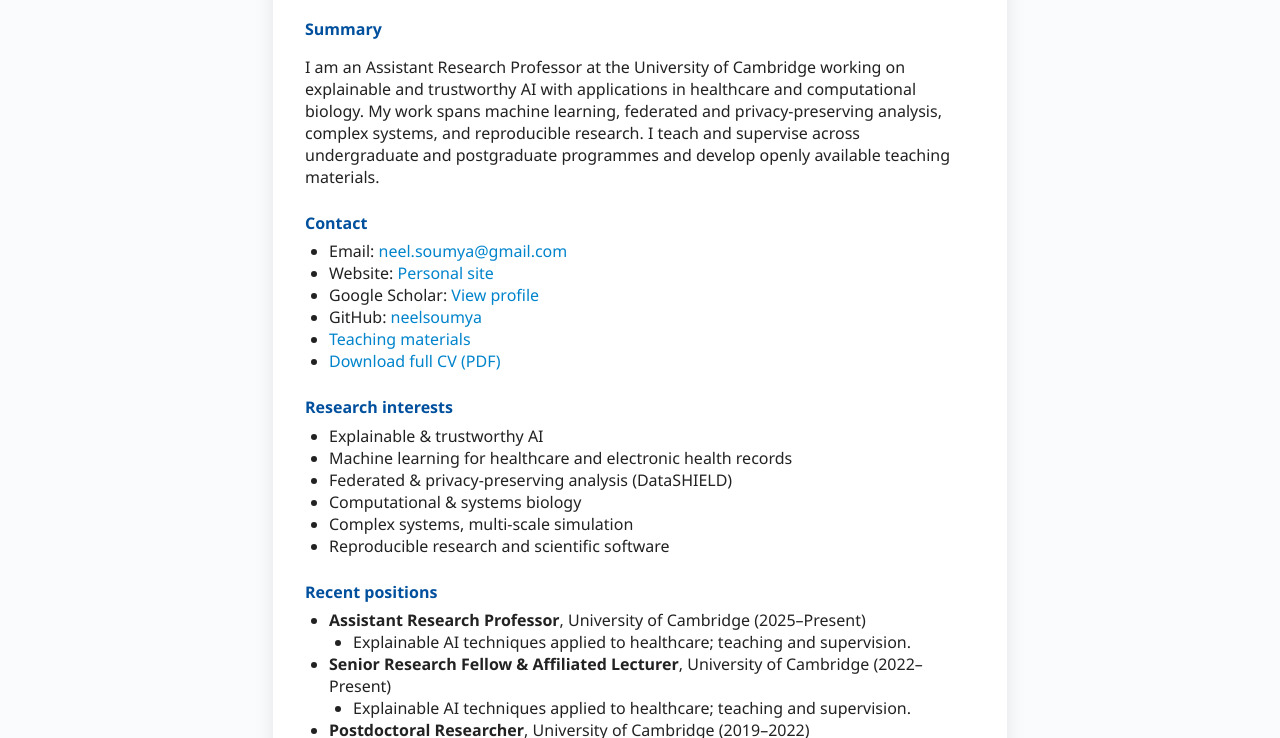
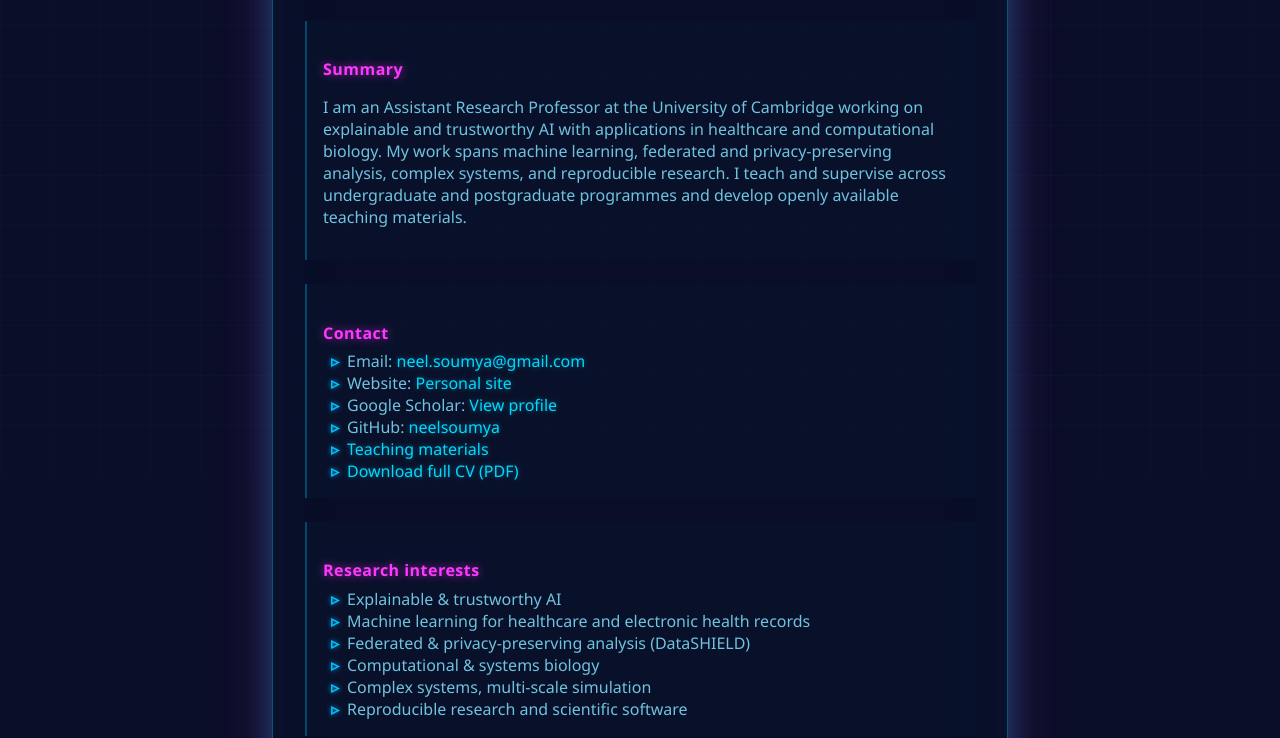
Before and after one commit to neelsoumya/neelsoumya.github.io, a plain HTML site: page index.html in a window 1280 px wide. Shown: the part 325-1063 px from the top of the page. Drawn offline with Linux system fonts and the light colour scheme.

Commit message:
Change stylesheet link to style_tron.css
Updated stylesheet link in index.html.

```diff
--- a/index.html
+++ b/index.html
@@ -4,7 +4,10 @@ e<!DOCTYPE html>
   <meta charset="UTF-8">
   <title>Soumya Banerjee | Assistant Research Professor</title>
   <meta name="viewport" content="width=device-width,initial-scale=1">
+  <!--
   <link rel="stylesheet" href="style.css">
+  -->
+  <link rel="stylesheet" href="style_tron.css">
 </head>
 <body>
   <div class="container">
```
